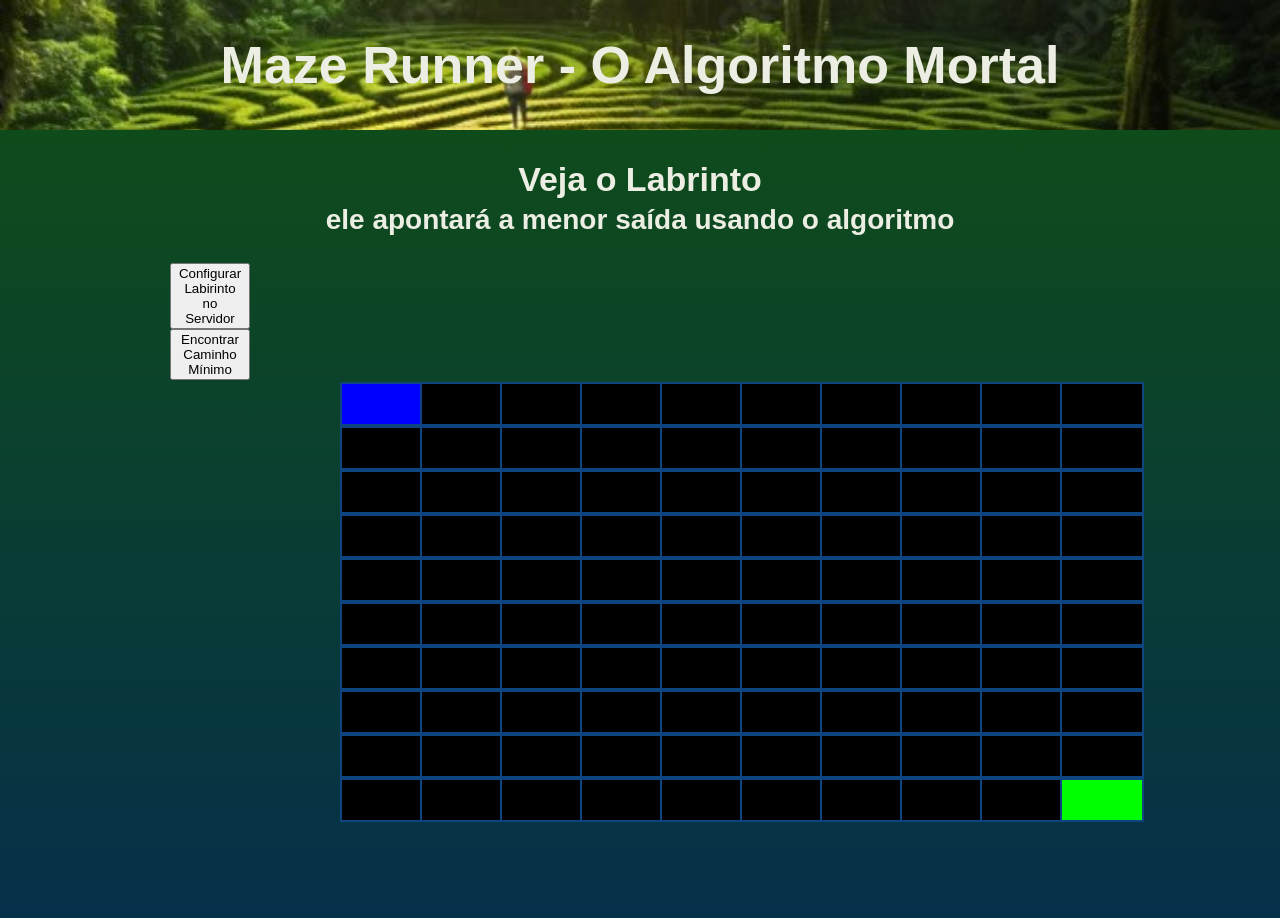
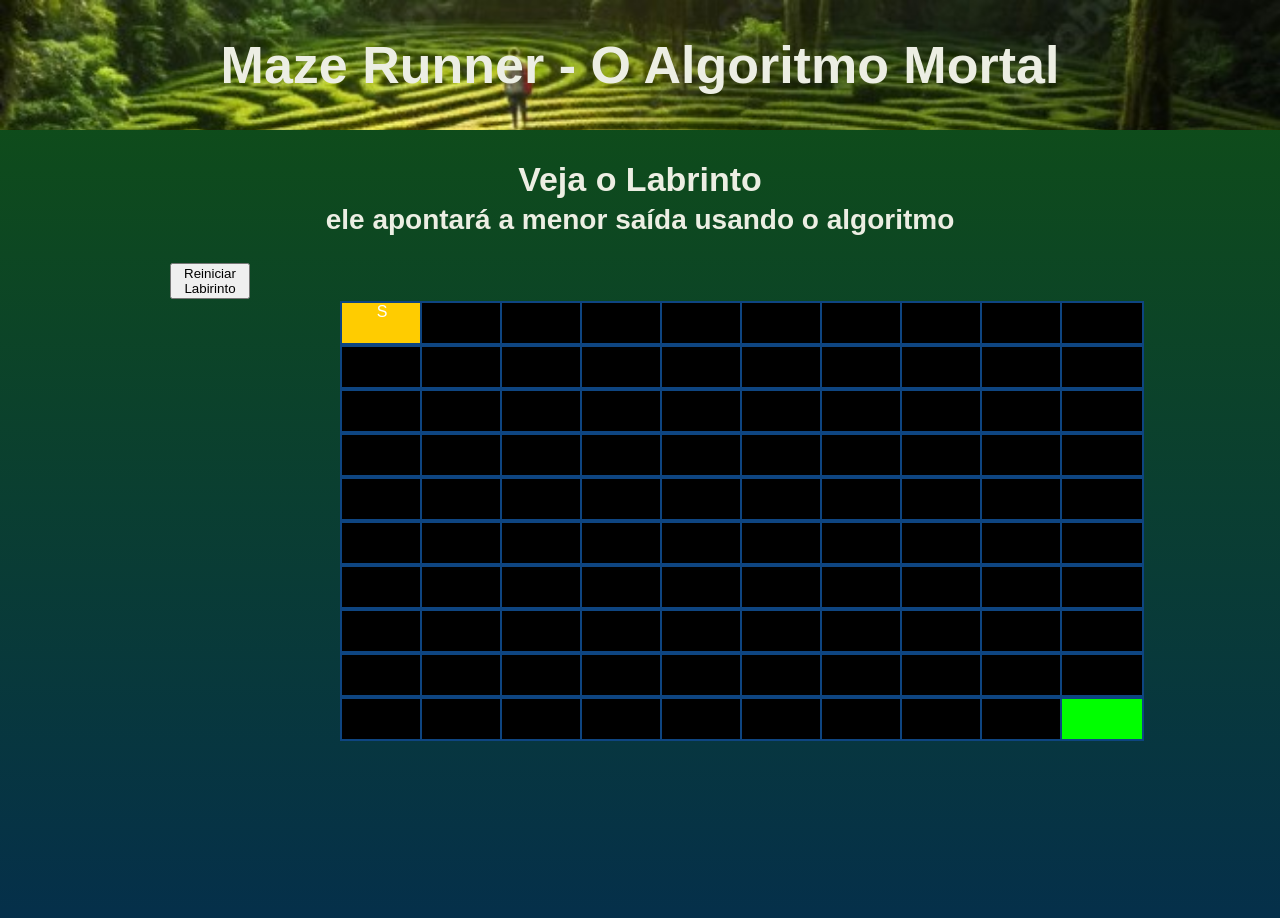
Before and after one commit to DanRocha18/Grafos2_MazeRunner, a React (Create React App) app in the folder dijkstra/: page / in a window 1280 px wide. Shown: the top 918 px of the page. Built offline with nearby package versions, Linux system fonts and the light colour scheme; a web font is replaced by a local one.

Commit message:
Atualizando o labirinto

```diff
--- a/dijkstra/src/App.css
+++ b/dijkstra/src/App.css
@@ -80,6 +80,16 @@
   background-color: #0f0;
 }
 
+.start-node {
+  background-color: #ffcc00; /* Define a cor de fundo desejada */
+  color: #fff; /* Define a cor do texto para garantir a legibilidade */
+}
+
+.shortest-path-cell {
+  background-color: #00ff00; /* Define a cor de fundo desejada para o caminho mais curto */
+  color: #fff; /* Define a cor do texto para garantir a legibilidade */
+}
+
 body {
   margin: 0;
   font-family: 'Jockey One', sans-serif;
--- a/dijkstra/src/maze.js
+++ b/dijkstra/src/maze.js
@@ -1,5 +1,6 @@
 import React, { Component } from "react";
 import "./App.css";
+import Grafo from "./djkistra"; // Certifique-se de que o caminho correto esteja importado
 
 class Maze extends Component {
   constructor(props) {
@@ -9,11 +10,28 @@
       playerX: 0,
       playerY: 0,
       shortestPath: [],
-      maze: [], // Representação do labirinto no cliente
+      startNodeX: 0,
+      startNodeY: 0,
+      endNodeX: 9, // Última coluna
+      endNodeY: 9, // Última linha
+      rows: 10,
+      columns: 10,
+      maze: new Grafo(10, 10), // Usamos a classe Grafo aqui
     };
 
     document.addEventListener("keydown", this.handleKeyPress);
   }
+
+  initializeMaze = () => {
+    this.state.maze = new Grafo(10, 10);
+    this.setState({ playerX: 0, playerY: 0, shortestPath: [] });
+  };
+
+  setStartNode = (x, y) => {
+    this.setState({ startNodeX: x, startNodeY: y }, () => {
+      this.findShortestPathDijkstra(); // Chama o cálculo do menor caminho quando o nó de partida é definido
+    });
+  };
 
   handleKeyPress = (e) => {
     let { playerX, playerY } = this.state;
@@ -46,41 +64,40 @@
     this.setState({ playerX, playerY });
   };
 
-  // Função para configurar o labirinto no servidor
-  setMazeOnServer = () => {
-    fetch("http://localhost:3001/setMaze", {
-      method: "POST",
-      headers: {
-        "Content-Type": "application/json",
-      },
-      body: JSON.stringify({ maze: this.state.maze }),
-    })
-      .then((response) => response.json())
-      .then((data) => {
-        console.log(data.message);
-      })
-      .catch((error) => console.error("Erro ao configurar o labirinto:", error));
+  animateShortestPath = () => {
+    const shortestPath = this.state.shortestPath;
+    const delay = 300; // Ajuste o atraso de animação conforme necessário
+
+    shortestPath.forEach((coord, index) => {
+      setTimeout(() => {
+        const [x, y] = coord;
+        this.setState({
+          maze: this.state.maze.map((row, i) =>
+            row.map((cell, j) => (i === y && j === x ? "path" : cell))
+          ),
+        });
+      }, index * delay);
+    });
   };
 
-  // Função para encontrar o caminho mínimo no labirinto
-  findShortestPath = () => {
-    const { playerX, playerY } = this.state;
-    fetch("http://localhost:3001/findPath", {
-      method: "POST",
-      headers: {
-        "Content-Type": "application/json",
-      },
-      body: JSON.stringify({ start: { x: playerX, y: playerY }, end: { x: 4, y: 4 } }),
-    })
-      .then((response) => response.json())
-      .then((data) => {
-        const path = data.path;
-        this.setState({ shortestPath: path });
-      })
-      .catch((error) => console.error("Erro ao encontrar o caminho mínimo:", error));
+  findShortestPathDijkstra = () => {
+    console.log("Encontrar Caminho Mínimo acionado.");
+    const { startNodeX, startNodeY } = this.state;
+    const shortestPath = this.state.maze.findShortestPath(
+      startNodeX,
+      startNodeY,
+      this.state.endNodeX,
+      this.state.endNodeY
+    );
+    console.log("Menor caminho: ", shortestPath);
+
+    // Animação do caminho mínimo
+    this.setState({ shortestPath: [] }, () => {
+      this.setState({ shortestPath });
+      this.animateShortestPath();
+    });
   };
 
-  // Função para renderizar o labirinto com o caminho mínimo
   renderMazeWithShortestPath = () => {
     const rows = 10;
     const columns = 10;
@@ -89,11 +106,28 @@
     for (let i = 0; i < rows; i++) {
       const row = [];
       for (let j = 0; j < columns; j++) {
-        const isPath = this.state.shortestPath.some((coord) => coord[0] === j && coord[1] === i);
-        const cellClasses = `cell${i === 0 && j === 0 ? " start" : ""}${
-          i === rows - 1 && j === columns - 1 ? " end" : ""
-        }${i === this.state.playerY && j === this.state.playerX ? " player" : ""}${isPath ? " path" : ""}`;
-        row.push(<div key={`cell-${i}-${j}`} className={cellClasses}></div>);
+        const isPath = this.state.shortestPath.some(
+          (coord) => coord[0] === j && coord[1] === i
+        );
+        const isShortestPath = isPath && isPath.length > 0;
+
+        const isStartNode = j === this.state.startNodeX && i === this.state.startNodeY;
+
+        const cellClasses = `cell${isStartNode ? " start-node" : ""}${
+          i === 0 && j === 0 ? " start" : ""
+        }${i === rows - 1 && j === columns - 1 ? " end" : ""}${
+          i === this.state.playerY && j === this.state.playerX ? " player" : ""
+        }${isShortestPath ? " shortest-path-cell" : ""}`;
+
+        row.push(
+          <div
+            key={`cell-${i}-${j}`}
+            className={cellClasses}
+            onClick={() => this.setStartNode(j, i)}
+          >
+            {isStartNode && <div className="start-node-marker">S</div>}
+          </div>
+        );
       }
       maze.push(<div key={`row-${i}`} className="row">{row}</div>);
     }
@@ -101,11 +135,11 @@
     return <div className="maze">{maze}</div>;
   };
 
+
   render() {
     return (
       <div>
-        <button onClick={this.setMazeOnServer}>Configurar Labirinto no Servidor</button>
-        <button onClick={this.findShortestPath}>Encontrar Caminho Mínimo</button>
+        <button onClick={this.initializeMaze}>Reiniciar Labirinto</button>
         {this.renderMazeWithShortestPath()}
       </div>
     );
```
